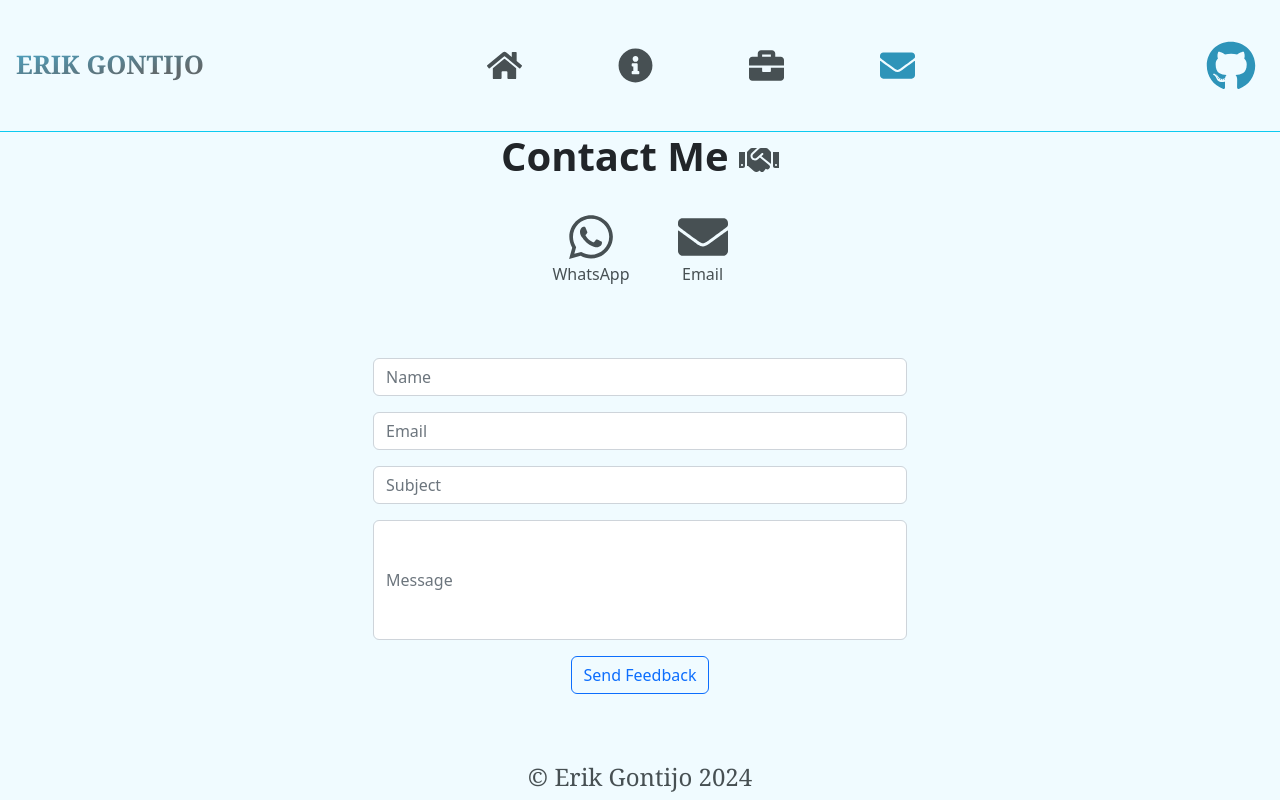
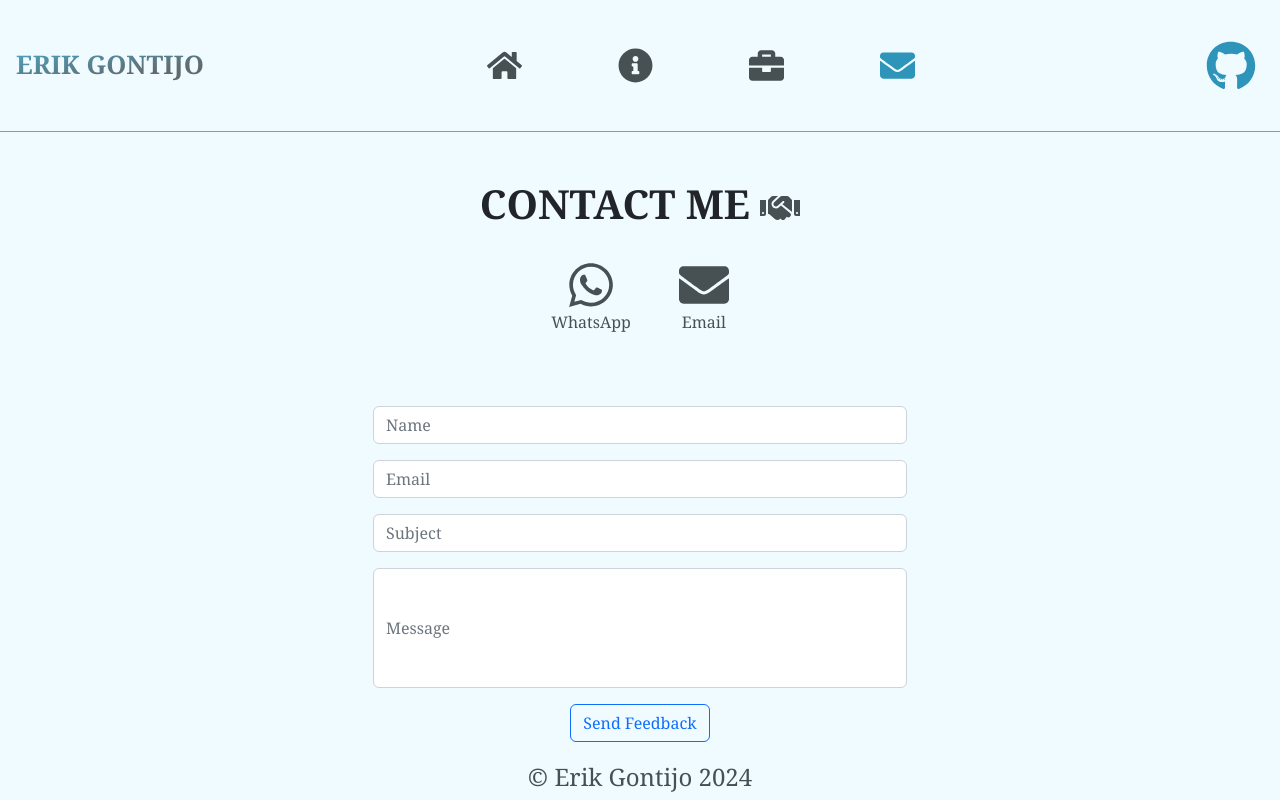
Before and after one commit to Erikrainer/RandG-Portfolio, a React (Vite) app: page /Contact in a window 1280 px wide. Built offline with nearby package versions, Linux system fonts and the light colour scheme.

Commit message:
small changes made in the contact me page

```diff
--- a/src/pages/ContactPage.jsx
+++ b/src/pages/ContactPage.jsx
@@ -36,8 +36,8 @@ const handleFormSubmit = (event) => {
 }
 
   return (
-    <div className= "container text-center">
-        <h1 className="fst-normal  fw-bold">Contact Me <FaHandshake size={40} style={{ color: '#475053' }}/></h1>
+    <div className= "container text-center " id="contactContainer">
+        <h1 className="fst-normal  fw-bold mt-5 text-uppercase">Contact Me <FaHandshake size={40} style={{ color: '#475053' }}/></h1>
         <div className="d-flex justify-content-center align-items-center" id="aLinks">
       <div className="text-center m-4">
         <a href="https://wa.me/16505446183" target="_blank" rel="noopener noreferrer">
--- a/src/pages/style.css
+++ b/src/pages/style.css
@@ -13,6 +13,10 @@
 #aLinks a{
     text-decoration: none;
     color: var(--mainFont)
+}
+
+#contactContainer{
+  font-family: var(--mainFontFamily);
 }
 
 #contactIcons:hover{
```
